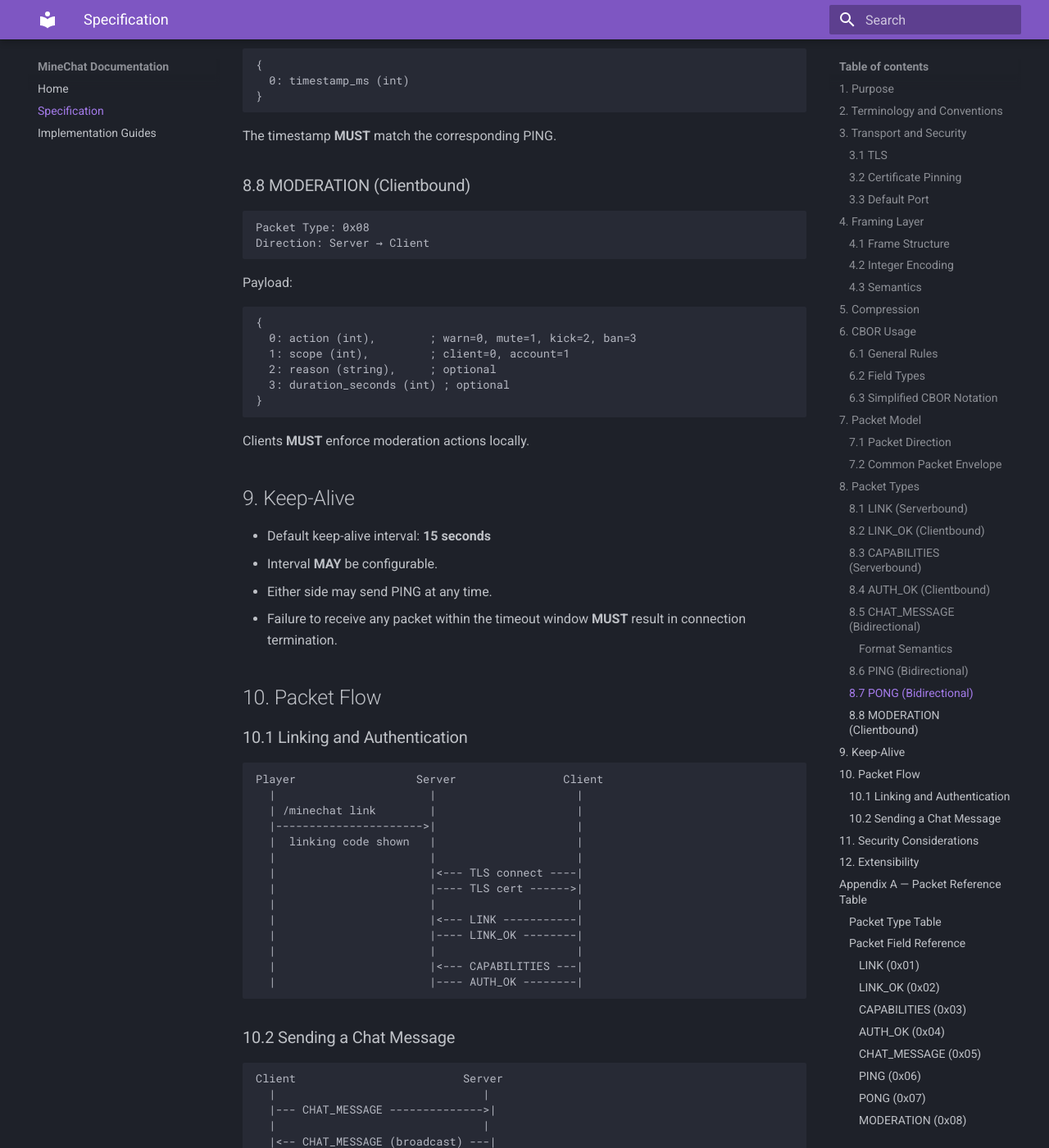
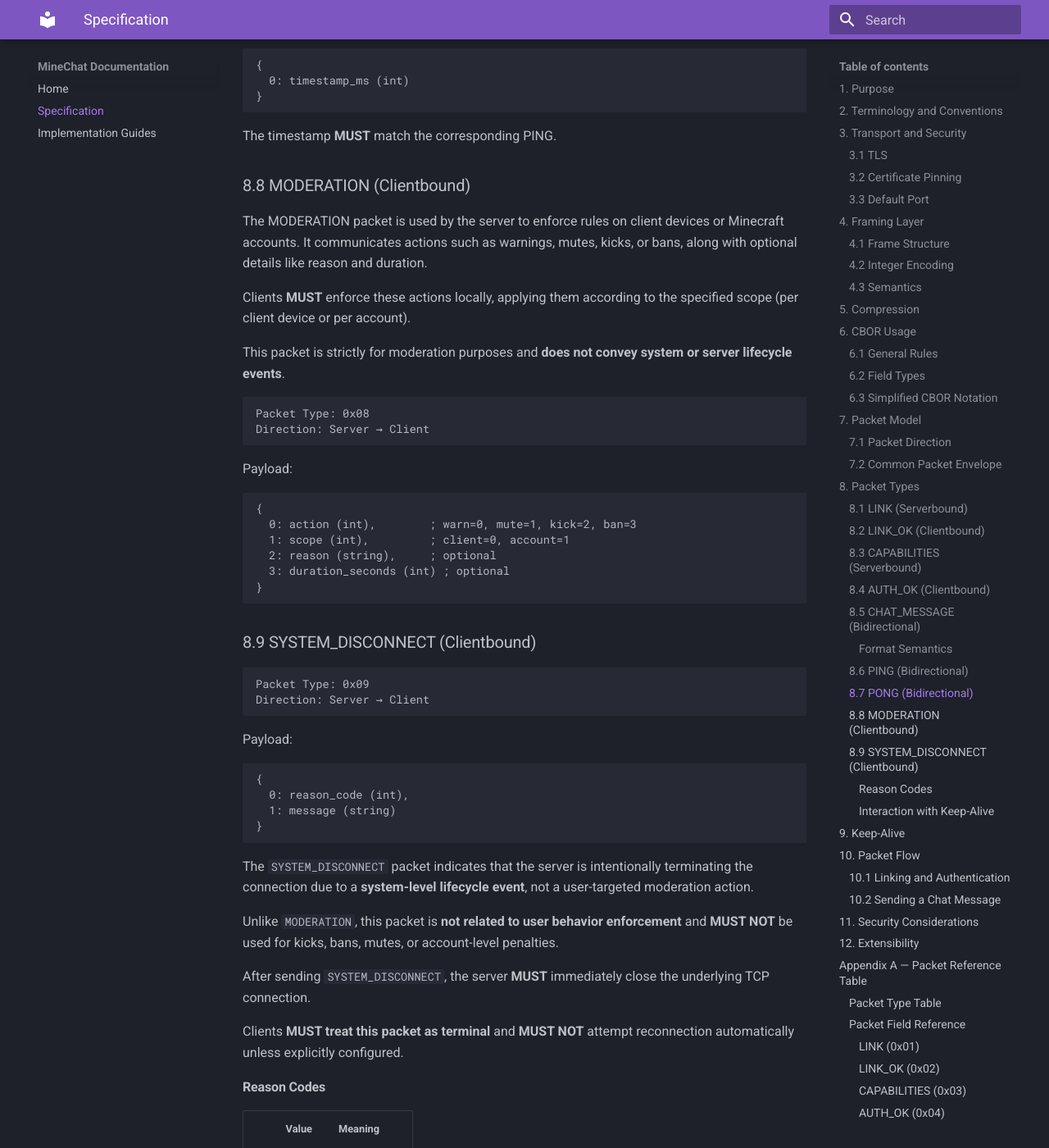
Before and after one commit to MineChatPowered/docs, an MkDocs documentation site: the page built from docs/specification.md, in a window 1280 px wide and 1400 px high, scrolled down 6464 px. Shown: the whole window at 82% size. Built offline with MkDocs 1.6.1 and Material for MkDocs 9.7.7, drawn with Linux system fonts in a browser that asks for light colours; some of the changed text lies outside the part shown.

Commit message:
feat: add SYSTEM_DISCONNECT packet for system-level lifecycle events

````diff
--- a/docs/specification.md
+++ b/docs/specification.md
@@ -275,6 +275,12 @@ The timestamp **MUST** match the corresponding PING.
 
 ### 8.8 MODERATION (Clientbound)
 
+The MODERATION packet is used by the server to enforce rules on client devices or Minecraft accounts. It communicates actions such as warnings, mutes, kicks, or bans, along with optional details like reason and duration.
+
+Clients **MUST** enforce these actions locally, applying them according to the specified scope (per client device or per account).
+
+This packet is strictly for moderation purposes and **does not convey system or server lifecycle events**.
+
 ```
 Packet Type: 0x08
 Direction: Server → Client
@@ -291,7 +297,51 @@ Payload:
 }
 ```
 
-Clients **MUST** enforce moderation actions locally.
+### 8.9 SYSTEM_DISCONNECT (Clientbound)
+
+```
+Packet Type: 0x09
+Direction: Server → Client
+```
+
+Payload:
+
+```
+{
+  0: reason_code (int),
+  1: message (string)
+}
+```
+
+The `SYSTEM_DISCONNECT` packet indicates that the server is intentionally terminating the connection due to a **system-level lifecycle event**, not a user-targeted moderation action.
+
+Unlike `MODERATION`, this packet is **not related to user behavior enforcement** and **MUST NOT** be used for kicks, bans, mutes, or account-level penalties.
+
+After sending `SYSTEM_DISCONNECT`, the server **MUST** immediately close the underlying TCP connection.
+
+Clients **MUST treat this packet as terminal** and **MUST NOT** attempt reconnection automatically unless explicitly configured.
+
+#### Reason Codes
+
+| Value | Meaning        |
+| ----: | -------------- |
+|     0 | Shutdown       |
+|     1 | Maintenance    |
+|     2 | Internal error |
+|     3 | Overloaded     |
+
+Implementations **MAY** define additional codes in the 128+ range for private or experimental use.
+
+#### Interaction with Keep-Alive
+
+`SYSTEM_DISCONNECT` **MAY** be sent at any time.
+
+After sending it:
+
+* server **SHOULD** stop sending further packets
+* server **MUST** close the connection immediately or after flushing pending frames
+
+Clients receiving `SYSTEM_DISCONNECT` **MUST NOT** wait for PING/PONG timeout and MUST terminate immediately.
 
 ## 9. Keep-Alive
 
````
